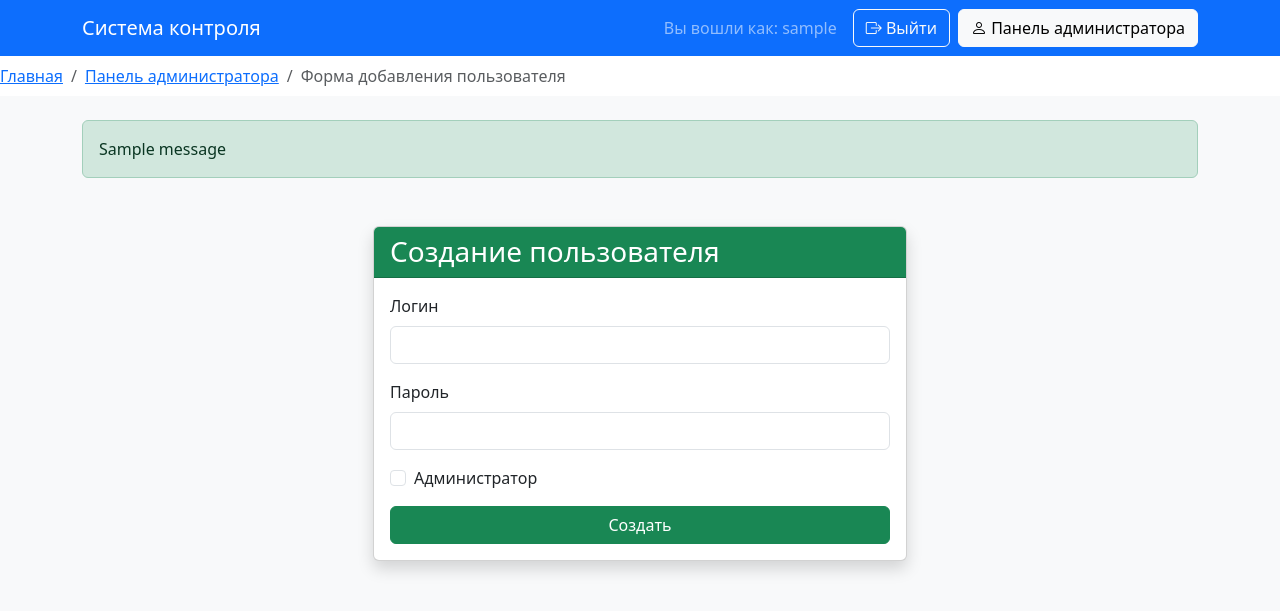
After one commit to filipanselmo/system_temp_back, a Flask app: page /admin/create-user in a window 1280 px wide. The commit adds this page. Shown: the top 611 px of the page. Run offline with Flask 3, Linux system fonts and the light colour scheme; a user stored in the database is signed in; tables that the repository leaves empty hold one stand-in row (values such as "Sample post"); one stand-in notice (Sample message) is shown.

Commit message:
Добавил новые форма, маршруты, авторизацию, хлебные крошки и прочее

```diff
--- a/app.py
+++ b/app.py
@@ -2,6 +2,8 @@ import base64
 import logging
 import os
 import uuid
+from sqlite3 import IntegrityError
+
 from PIL import Image, ImageDraw
 import numpy as np
 import torch
@@ -55,22 +57,37 @@ def logout():
     logout_user()
     return redirect(url_for('login'))
 
+
+@app.route('/admin/dashboard')
+@login_required
+def admin_dashboard():
+    if not current_user.is_admin:
+        os.abort(403)
+    users = User.query.all()
+    return render_template('admin/dashboard.html', users=users)
+
 @app.route('/admin/create-user', methods=['GET', 'POST'])
 @login_required
 def create_user():
     if not current_user.is_admin:
         os.abort(403)
+
     form = AdminUserForm()
     if form.validate_on_submit():
-        user = User(
-            username=form.username.data,
-            is_admin=form.is_admin.data
-        )
-        user.set_password(form.password.data)
-        db.session.add(user)
-        db.session.commit()
-        flash('Пользователь создан')
-        return redirect(url_for('admin_dashboard'))
+        try:
+            user = User(
+                username=form.username.data,
+                is_admin=form.is_admin.data,
+                is_active=True
+            )
+            user.set_password(form.password.data)
+            db.session.add(user)
+            db.session.commit()
+            flash('Пользователь создан', 'success')
+            return redirect(url_for('admin_dashboard'))
+        except IntegrityError:
+            db.session.rollback()
+            flash('Имя пользователя уже существует', 'danger')
     return render_template('admin/create_user.html', form=form)
 
 
@@ -156,12 +173,14 @@ def draw_boxes(photo):
 
 
 @app.route('/')
+@login_required
 def home():
     if current_user.is_authenticated:
         return redirect(url_for('task_list'))
-    return redirect(url_for('auth.login'))  # Перенаправляем на вход
+    return redirect(url_for('login'))  # Перенаправляем на вход
 
 @app.route('/results')
+@login_required
 def results():
     page = request.args.get('page', 1, type=int)
     per_page = 10
@@ -357,6 +376,7 @@ def get_photos():
 
 
 @app.route('/tasks')
+@login_required
 def task_list():
     page = request.args.get('page', 1, type=int)
     per_page = 10
@@ -370,8 +390,16 @@ def task_list():
         pagination=tasks_pagination
     )
 
+@app.route('/task/<int:task_id>')
+@login_required
+def task_detail(task_id):
+    task = Task.query.get_or_404(task_id)
+    shelf = task.shelf
+    category = shelf.category if shelf else None
+    return render_template('task_detail.html', task=task, shelf=shelf, category=category)
 
 @app.route('/create-task', methods=['GET', 'POST'])
+@login_required
 def create_task():
     if request.method == 'POST':
         # Обработка существующего стеллажа
--- a/dbModels.py
+++ b/dbModels.py
@@ -18,6 +18,9 @@ class User(db.Model, UserMixin):
 
     def check_password(self, password):
         return check_password_hash(self.password_hash, password)
+
+    def get_id(self):
+        return str(self.id)
 
 
 class Photo(db.Model):
--- a/forms.py
+++ b/forms.py
@@ -1,6 +1,9 @@
 from flask_wtf import FlaskForm
 from wtforms import StringField, PasswordField, BooleanField, SubmitField
 from wtforms.validators import DataRequired, ValidationError
+
+from dbModels import User
+
 
 class LoginForm(FlaskForm):
     username = StringField('Логин', validators=[DataRequired()])
@@ -12,3 +15,8 @@ class AdminUserForm(FlaskForm):
     password = PasswordField('Пароль', validators=[DataRequired()])
     is_admin = BooleanField('Администратор')
     submit = SubmitField('Создать')
+
+    def validate_username(self, username):
+        user = User.query.filter_by(username=username.data).first()
+        if user:
+            raise ValidationError('Имя пользователя уже занято')
--- /dev/null
+++ b/templates/admin/create_user.html
@@ -0,0 +1,49 @@
+{% extends "base.html" %}
+{% block sub_breadcrumbs %}
+    <li class="breadcrumb-item"><a href="{{ url_for('admin_dashboard') }}">Панель администратора</a></li>
+    <li class="breadcrumb-item active" aria-current="page">Форма добавления пользователя</li>
+{% endblock %}
+{% block content %}
+<div class="container mt-5">
+    <div class="row justify-content-center">
+        <div class="col-md-6">
+            <div class="card shadow">
+                <div class="card-header bg-success text-white">
+                    <h3 class="mb-0">Создание пользователя</h3>
+                </div>
+                <div class="card-body">
+                    <form method="POST">
+                        {{ form.hidden_tag() }}
+
+                        <!-- Поле username с выводом ошибок -->
+                        <div class="mb-3">
+                            {{ form.username.label(class="form-label") }}
+                            {{ form.username(class="form-control") }}
+                            {% if form.username.errors %}
+                                <div class="alert alert-danger mt-2">
+                                    {% for error in form.username.errors %}
+                                        {{ error }}
+                                    {% endfor %}
+                                </div>
+                            {% endif %}
+                        </div>
+
+                        <!-- Остальные поля -->
+                        <div class="mb-3">
+                            {{ form.password.label(class="form-label") }}
+                            {{ form.password(class="form-control") }}
+                        </div>
+                        <div class="mb-3 form-check">
+                            {{ form.is_admin.label(class="form-check-label") }}
+                            {{ form.is_admin(class="form-check-input") }}
+                        </div>
+                        <div class="d-grid">
+                            {{ form.submit(class="btn btn-success") }}
+                        </div>
+                    </form>
+                </div>
+            </div>
+        </div>
+    </div>
+</div>
+{% endblock %}
--- a/templates/base.html
+++ b/templates/base.html
@@ -2,34 +2,51 @@
 <html lang="ru">
 <head>
     <meta charset="UTF-8">
-    <title>Система контроля</title>
+    <title>{% block title %}Система контроля{% endblock %}</title>
     <link href="https://cdn.jsdelivr.net/npm/bootstrap@5.3.0/dist/css/bootstrap.min.css" rel="stylesheet">
+    <link href="https://cdn.jsdelivr.net/npm/bootstrap-icons@1.10.5/font/bootstrap-icons.css" rel="stylesheet">
 </head>
-<body>
+<body class="bg-light">
     <nav class="navbar navbar-expand-lg navbar-dark bg-primary">
         <div class="container">
-            <a class="navbar-brand" href="#">Система контроля</a>
-            <div class="d-flex">
+            <a class="navbar-brand" href="{{ url_for('task_list') }}">Система контроля</a>
+            <div class="d-flex align-items-center">
                 {% if current_user.is_authenticated %}
-                    <a href="{{ url_for('logout') }}" class="btn btn-outline-light me-2">Выйти</a>
+                    <!-- Для авторизованных пользователей -->
+                    <span class="navbar-text me-3">
+                        Вы вошли как: {{ current_user.username }}
+                    </span>
+                    <a href="{{ url_for('logout') }}" class="btn btn-outline-light">
+                        <i class="bi bi-box-arrow-right"></i> Выйти
+                    </a>
                     {% if current_user.is_admin %}
-                        <a href="{{ url_for('create_user') }}" class="btn btn-light">Создать пользователя</a>
+                        <a href="{{ url_for('admin_dashboard') }}" class="btn btn-light ms-2">
+                            <i class="bi bi-person"></i> Панель администратора
+                        </a>
                     {% endif %}
                 {% else %}
-                    <a href="{{ url_for('login') }}" class="btn btn-outline-light me-2">Войти</a>
+                    <!-- Для гостей -->
+                    <a href="{{ url_for('login') }}" class="btn btn-outline-light">
+                        <i class="bi bi-door-open"></i> Войти
+                    </a>
                 {% endif %}
             </div>
         </div>
     </nav>
-
+{% block breadcrumbs %}
+<nav aria-label="breadcrumb">
+    <ol class="breadcrumb bg-white py-2">
+        <li class="breadcrumb-item"><a href="{{ url_for('task_list') }}">Главная</a></li>
+        {% block sub_breadcrumbs %}{% endblock %}
+    </ol>
+</nav>
+{% endblock %}
     <div class="container mt-4">
-        {% with messages = get_flashed_messages() %}
+        {% with messages = get_flashed_messages(with_categories=true) %}
             {% if messages %}
-                <div class="alert alert-info">
-                    {% for message in messages %}
-                        {{ message }}
-                    {% endfor %}
-                </div>
+                {% for category, message in messages %}
+                    <div class="alert alert-{{ category }}">{{ message }}</div>
+                {% endfor %}
             {% endif %}
         {% endwith %}
 
```
Also changed, not shown: templates/admin/dashboard.html (added, +34 -0 lines), templates/create_task.html (+7 -2 lines), templates/index.html (+7 -1 lines), templates/task_detail.html (added, +34 -0 lines), templates/tasks.html (+6 -2 lines).
